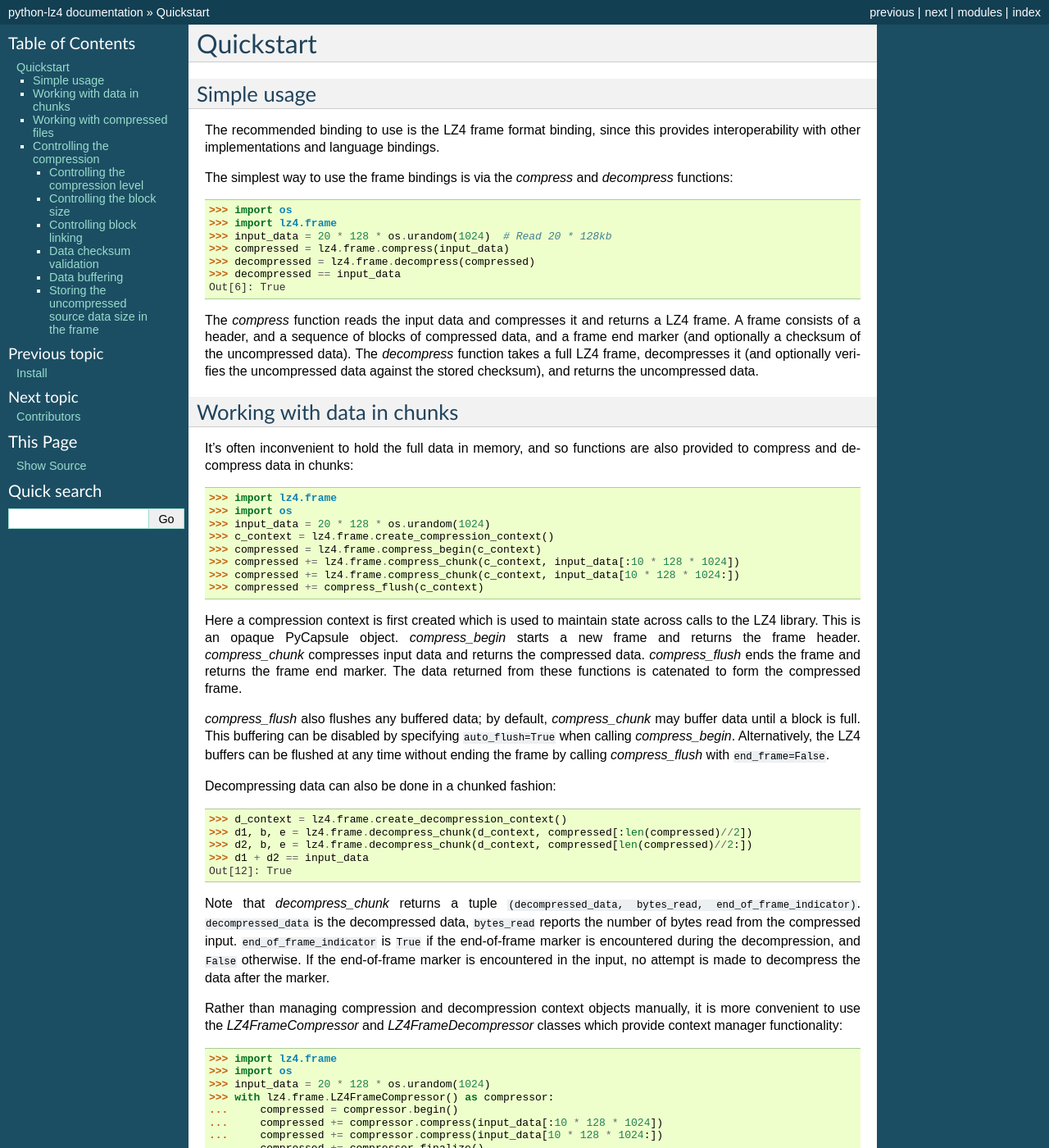
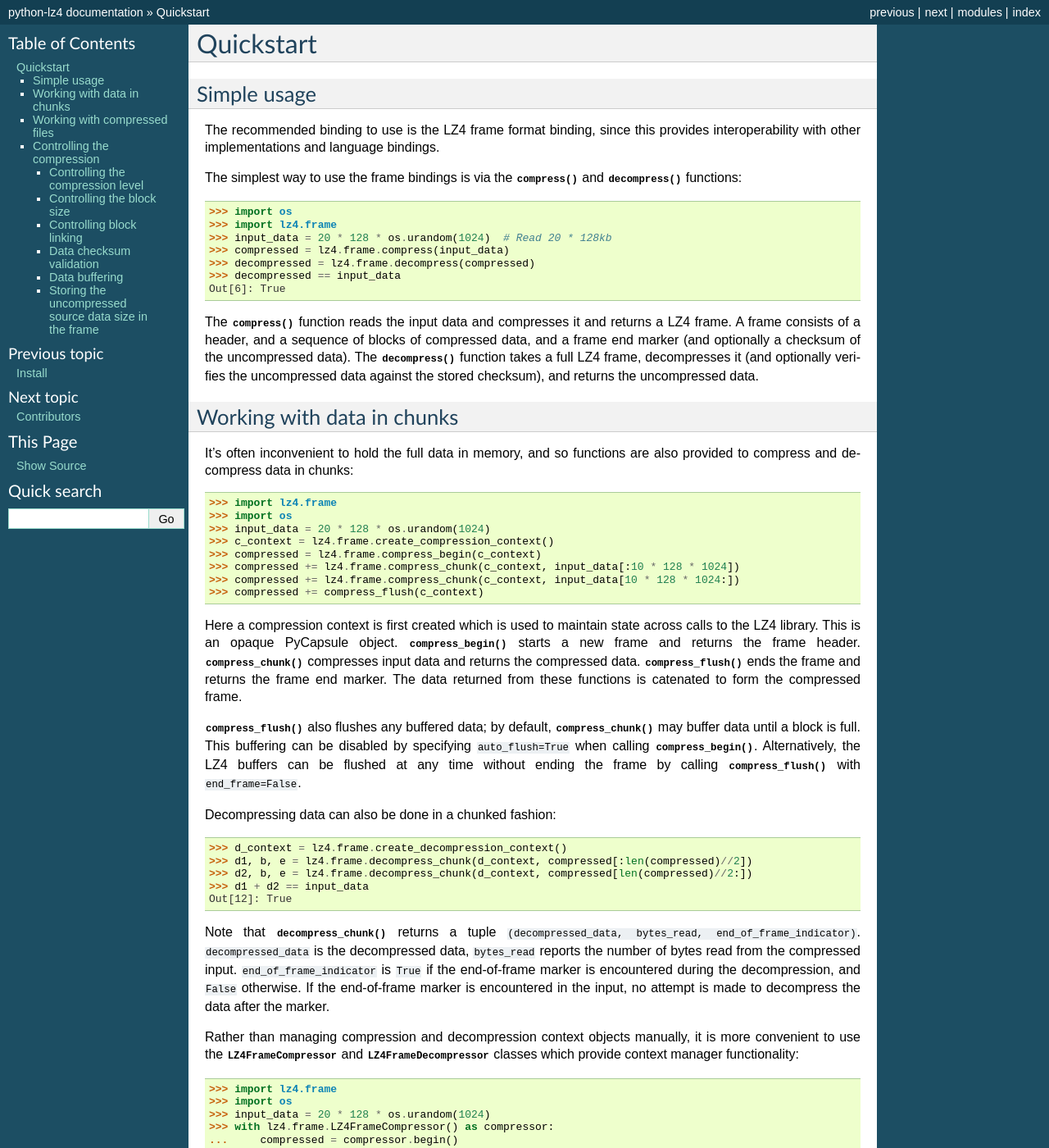
Before and after one commit to python-lz4/python-lz4, a Sphinx documentation site: the page built from docs/quickstart.rst, in a window 1280 px wide and 1400 px high. Shown: the whole window at 82% size. Built offline with Sphinx 7.4.7, drawn with Linux system fonts in a browser that asks for light colours; pages that are not in the unit, such as notebooks, are missing from menus; the version number could not be read and is left out; some of the changed lines change nothing that is shown.

Commit message:
Link/reference quickstart.rst to lz4.frame prperly

```diff
--- a/docs/quickstart.rst
+++ b/docs/quickstart.rst
@@ -1,14 +1,17 @@
+.. default-domain:: lz4.frame
+.. py:currentmodule:: lz4.frame
+
 Quickstart
 ==========
 
 Simple usage
 ------------
 
-The recommended binding to use is the LZ4 frame format binding, since this provides
-interoperability with other implementations and language bindings.
+The recommended binding to use is the LZ4 frame format binding, since this
+provides interoperability with other implementations and language bindings.
 
-The simplest way to use the frame bindings is via the `compress` and
-`decompress` functions::
+The simplest way to use the frame bindings is via the :py:func:`compress` and
+:py:func:`decompress` functions::
 
   >>> import os
   >>> import lz4.frame
@@ -18,12 +21,12 @@ The simplest way to use the frame bindings is via the `compress` and
   >>> decompressed == input_data
   Out[6]: True
 
-The `compress` function reads the input data and compresses it and returns a LZ4
-frame. A frame consists of a header, and a sequence of blocks of compressed
-data, and a frame end marker (and optionally a checksum of the uncompressed
-data). The `decompress` function takes a full LZ4 frame, decompresses it (and
-optionally verifies the uncompressed data against the stored checksum), and
-returns the uncompressed data.
+The :py:func:`compress` function reads the input data and compresses it and
+returns a LZ4 frame. A frame consists of a header, and a sequence of blocks of
+compressed data, and a frame end marker (and optionally a checksum of the
+uncompressed data). The :py:func:`decompress` function takes a full LZ4 frame,
+decompresses it (and optionally verifies the uncompressed data against the
+stored checksum), and returns the uncompressed data.
 
 Working with data in chunks
 ---------------------------
@@ -42,16 +45,17 @@ also provided to compress and decompress data in chunks::
 
 Here a compression context is first created which is used to maintain state
 across calls to the LZ4 library. This is an opaque PyCapsule object.
-`compress_begin` starts a new frame and returns the frame header.
-`compress_chunk` compresses input data and returns the compressed data.
-`compress_flush` ends the frame and returns the frame end marker. The data
-returned from these functions is catenated to form the compressed frame.
+:py:func:`compress_begin` starts a new frame and returns the frame header.
+:py:func:`compress_chunk` compresses input data and returns the compressed data.
+:py:func:`compress_flush` ends the frame and returns the frame end marker. The
+data returned from these functions is catenated to form the compressed frame.
 
-`compress_flush` also flushes any buffered data; by default, `compress_chunk`
-may buffer data until a block is full. This buffering can be disabled by
-specifying ``auto_flush=True`` when calling `compress_begin`. Alternatively, the
-LZ4 buffers can be flushed at any time without ending the frame by calling
-`compress_flush` with ``end_frame=False``.
+:py:func:`compress_flush` also flushes any buffered data; by default,
+:py:func:`compress_chunk` may buffer data until a block is full. This buffering
+can be disabled by specifying ``auto_flush=True`` when calling
+:py:func:`compress_begin`. Alternatively, the LZ4 buffers can be flushed at any
+time without ending the frame by calling :py:func:`compress_flush` with
+``end_frame=False``.
 
 Decompressing data can also be done in a chunked fashion::
 
@@ -61,17 +65,18 @@ Decompressing data can also be done in a chunked fashion::
   >>> d1 + d2 == input_data
   Out[12]: True
 
-Note that `decompress_chunk` returns a tuple ``(decompressed_data, bytes_read,
-end_of_frame_indicator)``. ``decompressed_data`` is the decompressed data,
-``bytes_read`` reports the number of bytes read from the compressed input.
+Note that :py:func:`decompress_chunk` returns a tuple ``(decompressed_data,
+bytes_read, end_of_frame_indicator)``. ``decompressed_data`` is the decompressed
+data, ``bytes_read`` reports the number of bytes read from the compressed input.
 ``end_of_frame_indicator`` is ``True`` if the end-of-frame marker is encountered
 during the decompression, and ``False`` otherwise. If the end-of-frame marker is
 encountered in the input, no attempt is made to decompress the data after the
 marker.
 
 Rather than managing compression and decompression context objects manually, it
-is more convenient to use the `LZ4FrameCompressor` and
-`LZ4FrameDecompressor` classes which provide context manager functionality::
+is more convenient to use the :py:class:`LZ4FrameCompressor` and
+:py:class:`LZ4FrameDecompressor` classes which provide context manager
+functionality::
 
   >>> import lz4.frame
   >>> import os
@@ -94,8 +99,8 @@ Working with compressed files
 The frame bindings provide capability for working with files containing LZ4
 frame compressed data. This functionality is intended to be a drop in
 replacement for that offered in the Python standard library for bz2, gzip and
-LZMA compressed files. The `lz4.frame.open()` function is the most convenient
-way to work with compressed data files::
+LZMA compressed files. The :py:func:`lz4.frame.open()` function is the most
+convenient way to work with compressed data files::
 
   >>> import lz4.frame
   >>> import os
@@ -107,8 +112,8 @@ way to work with compressed data files::
   >>> output_data == input_data
   True
 
-The library also provides the class `lz4.frame.LZ4FrameFile` for working with
-compressed files.
+The library also provides the class :py:class:`lz4.frame.LZ4FrameFile` for
+working with compressed files.
 
 
 Controlling the compression
@@ -132,8 +137,9 @@ module constants are provided as a convenience:
 - `lz4.frame.COMPRESSIONLEVEL_MINHC`: Minimum high-compression mode (3)
 - `lz4.frame.COMPRESSIONLEVEL_MAX`: Maximum compression (16)
 
-Availability: `lz4.frame.compress()`, `lz4.frame.compress_begin()`,
-`lz4.frame.open()`, `lz4.frame.LZ4FrameCompressor`, `lz4.frame.LZ4FrameFile`.
+Availability: :py:func:`lz4.frame.compress()`,
+:py:func:`lz4.frame.compress_begin()`, :py:func:`lz4.frame.open()`,
+:py:class:`lz4.frame.LZ4FrameCompressor`, :py:class:`lz4.frame.LZ4FrameFile`.
 
 
 Controlling the block size
@@ -151,8 +157,9 @@ blocks in a frame. Options:
 If unspecified, will default to `lz4.frame.BLOCKSIZE_DEFAULT` which is
 currently equal to `lz4.frame.BLOCKSIZE_MAX64KB`
 
-Availability: `lz4.frame.compress()`, `lz4.frame.compress_begin()`,
-`lz4.frame.open()`, `lz4.frame.LZ4FrameCompressor`, `lz4.frame.LZ4FrameFile`.
+Availability: :py:func:`lz4.frame.compress()`,
+:py:func:`lz4.frame.compress_begin()`, :py:func:`lz4.frame.open()`,
+:py:class:`lz4.frame.LZ4FrameCompressor`, :py:class:`lz4.frame.LZ4FrameFile`.
 
 
 Controlling block linking
@@ -163,8 +170,9 @@ If ``True``, the compression process will use data between sequential blocks to
 improve the compression ratio, particularly for small blocks. The default is
 ``True``.
 
-Availability: `lz4.frame.compress()`, `lz4.frame.compress_begin()`,
-`lz4.frame.open()`, `lz4.frame.LZ4FrameCompressor`, `lz4.frame.LZ4FrameFile`.
+Availability: :py:func:`lz4.frame.compress()`,
+:py:func:`lz4.frame.compress_begin()`, :py:func:`lz4.frame.open()`,
+:py:class:`lz4.frame.LZ4FrameCompressor`, :py:class:`lz4.frame.LZ4FrameFile`.
 
 
 Data checksum validation
@@ -180,8 +188,9 @@ uncompressed content of each individual block in the frame. If ``True``, a
 checksum is stored at the end of each block in the frame, and checked during
 decompression. Default is ``False``.
 
-Availability: `lz4.frame.compress()`, `lz4.frame.compress_begin()`,
-`lz4.frame.open()`, `lz4.frame.LZ4FrameCompressor`, `lz4.frame.LZ4FrameFile`.
+Availability: :py:func:`lz4.frame.compress()`,
+:py:func:`lz4.frame.compress_begin()`, :py:func:`lz4.frame.open()`,
+:py:class:`lz4.frame.LZ4FrameCompressor`, :py:class:`lz4.frame.LZ4FrameFile`.
 
 
 Data buffering
@@ -198,8 +207,9 @@ This is the default.
 When ``auto_flush`` is ``True``, the compression functions will return
 compressed data immediately.
 
-Availability: `lz4.frame.compress()`, `lz4.frame.compress_begin()`,
-`lz4.frame.open()`, `lz4.frame.LZ4FrameCompressor`, `lz4.frame.LZ4FrameFile`.
+Availability: :py:func:`lz4.frame.compress()`,
+:py:func:`lz4.frame.compress_begin()`, :py:func:`lz4.frame.open()`,
+:py:class:`lz4.frame.LZ4FrameCompressor`, :py:class:`lz4.frame.LZ4FrameFile`.
 
 
 Storing the uncompressed source data size in the frame
@@ -213,11 +223,12 @@ decompression functions to better size memory buffers during decompression.
 If ``store_size`` is ``True`` the size of the uncompressed data will be stored in
 the frame header for use during decompression. Default is ``True``.
 
-Availability of ``store_size``: `lz4.frame.compress()`
+Availability of ``store_size``: :py:func:`lz4.frame.compress()`
 
 The ``source_size`` argument optionally specifies the uncompressed size of the
 source data to be compressed. If specified, the size will be stored in the frame
 header for use during decompression.
 
-Availability of ``source_size``: `lz4.frame.LZ4FrameCompressor.begin()`,
-   `lz4.frame.compress_begin()`, `lz4.frame.open()`, `lz4.frame.LZ4FrameFile`.
+Availability of ``source_size``: :py:meth:`lz4.frame.LZ4FrameCompressor.begin()`,
+:py:func:`lz4.frame.compress_begin()`, :py:func:`lz4.frame.open()`,
+:py:class:`lz4.frame.LZ4FrameFile`.
```
